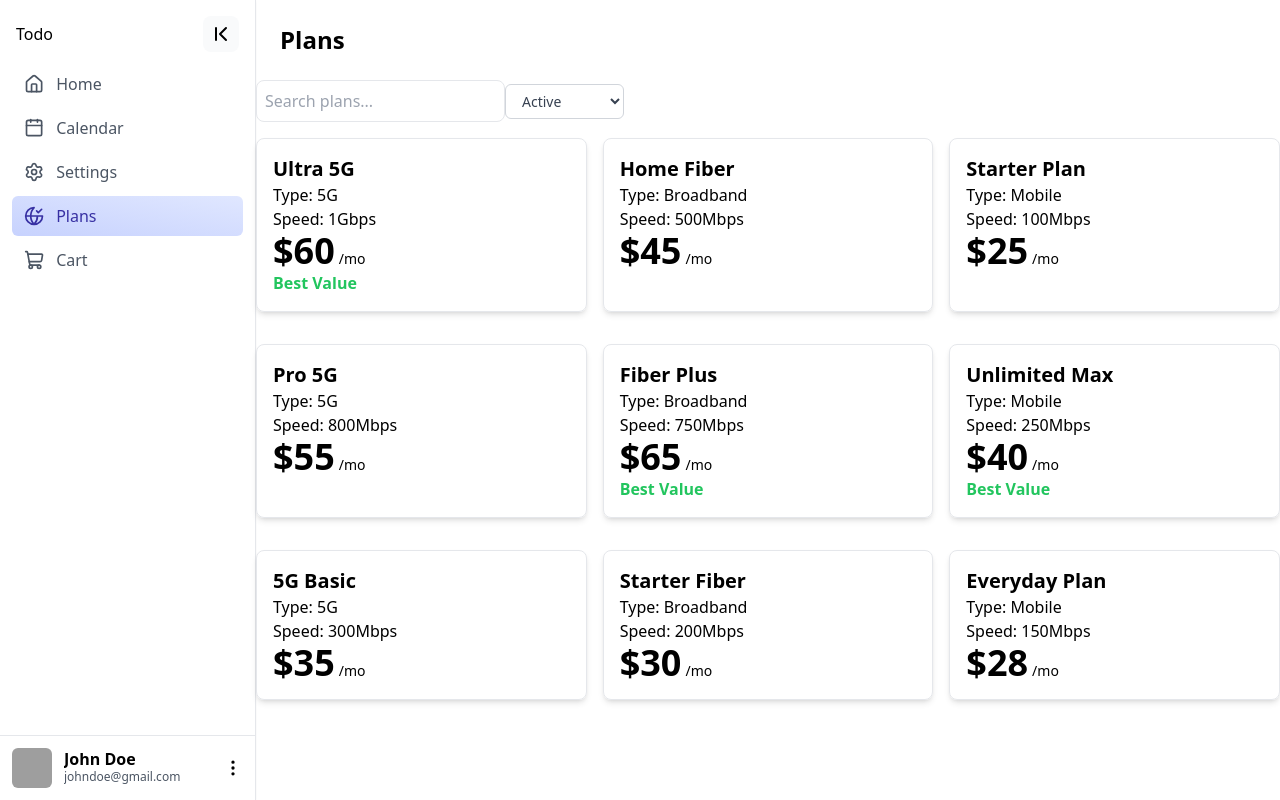
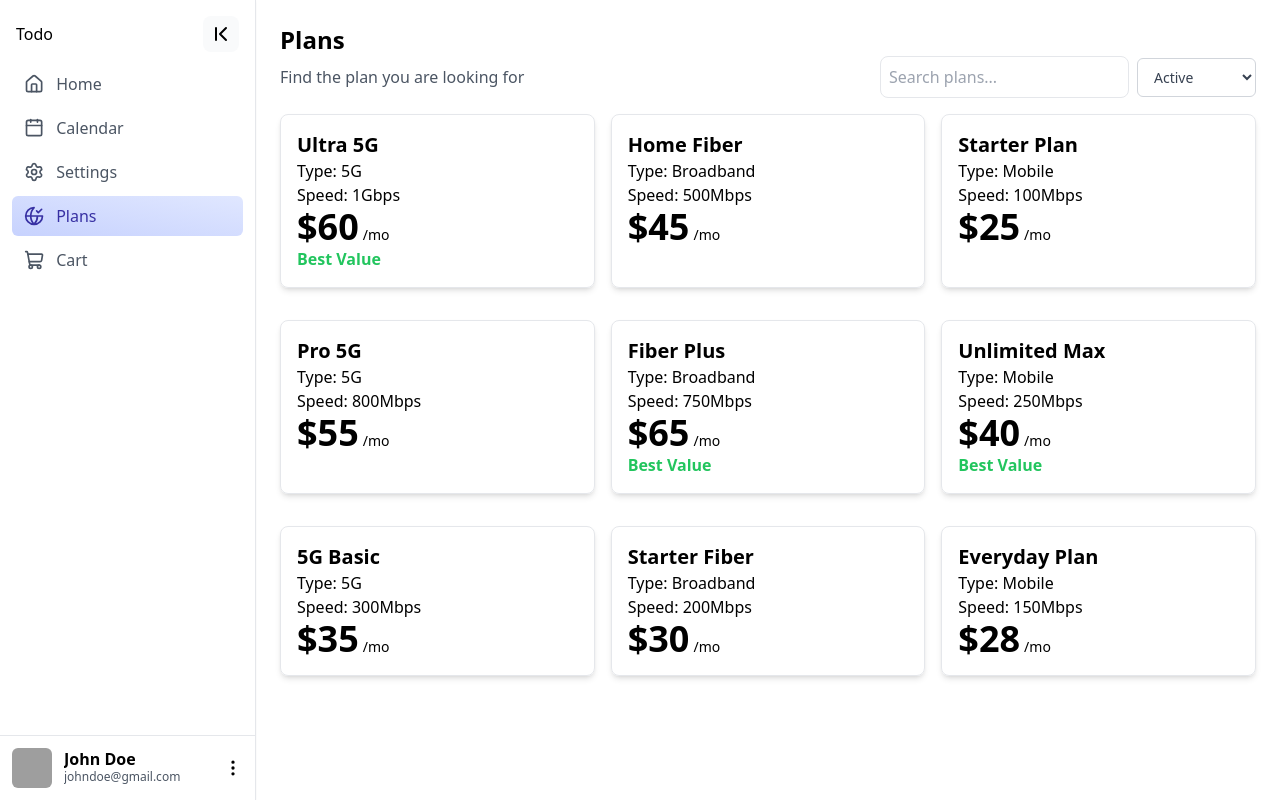
Before and after one commit to sriyuthyerramshetty-bot/DE-cognizant-project, a React (Vite) app: page /plan in a window 1280 px wide. Built offline with nearby package versions, Linux system fonts and the light colour scheme; grey boxes are pictures that could not be loaded.

Commit message:
Restyled the Plans Page. Added the search bar functionality. Displays plans if the user searches correctly, otherwise displays a message.

```diff
--- a/src/pages/PlanPage.jsx
+++ b/src/pages/PlanPage.jsx
@@ -1,32 +1,56 @@
+import { useState } from 'react';
+
 function PlanPage({ plans }) {
+
+    // State to hold the search input value
+    const [searchInput, setSearchInput] = useState("");
+
+    // Filter plans based on the search input, matching any property
+    const query = searchInput.toLowerCase().trim();
+    const filteredPlans = plans.filter(plan =>
+        !query ||
+        plan.name.toLowerCase().includes(query) ||
+        plan.type.toLowerCase().includes(query) ||
+        plan.speed.toLowerCase().includes(query) ||
+        plan.price.toLowerCase().includes(query)
+    );
+
     return (
         <>
             {/* Header section */}
-            <div className="p-6">
+            <div className="pt-6 pl-6 pr-6">
                 <h1 className="text-2xl font-semibold">Plans</h1>
             </div>
 
             {/* Search and filter section */}
-            <div className="">
+            <div className="flex items-center justify-between px-6 mb-4">
+                <p className="text-gray-600">Find the plan you are looking for</p>
+                <div className="flex items-center gap-2">
                     <input
                         type="text"
                         placeholder="Search plans..."
-                    className="border p-2 rounded-lg mb-4"
+                        className="border p-2 rounded-lg"
+                        value={searchInput}
+                        onChange={(e) => setSearchInput(e.target.value)}
                     />
                     <select
                         value={"all"}
                         onChange={() => (console.log("filter changed"))}
-                    className="rounded-md border border-gray-300 bg-white px-3 py-1.5 text-sm text-gray-700 outline-none focus:border-gray-400"
+                        className="rounded-md border border-gray-300 bg-white px-3 py-2 text-sm text-gray-700 outline-none focus:border-gray-400"
                         aria-label="Task category"
                     >
                         <option value="active">Active</option>
                         <option value="completed">Completed</option>
                     </select>
                 </div>
+            </div>
 
             {/* Display the plans in a grid layout */}
-            <div className="grid grid-cols-3 gap-4">
-                {plans.map((plan) => (
+            <div className="grid grid-cols-3 gap-4 px-6">
+                {filteredPlans.length === 0 ? (
+                    <p className="text-gray-600">No plans found.</p>
+                ) : (
+                    filteredPlans.map((plan) => (
                         <div key={plan.id} className="border p-4 mb-4 rounded-lg shadow-md">
                             <h2 className="text-xl font-semibold">{plan.name}</h2>
                             <p>Type: {plan.type}</p>
@@ -37,7 +61,8 @@ function PlanPage({ plans }) {
                             </div>
                             {plan.bestValue && <p className="text-green-500 font-bold">Best Value</p>}
                         </div>
-                ))}
+                    ))
+                )}
             </div>
         </>
     )
```
Lines whose indentation alone changed are shown as unchanged.
